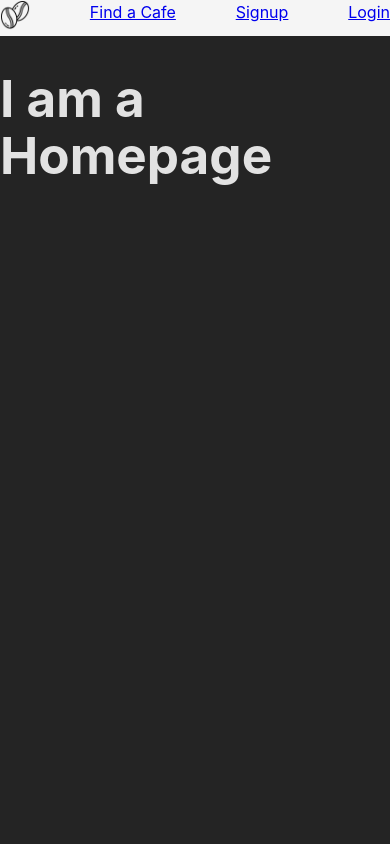
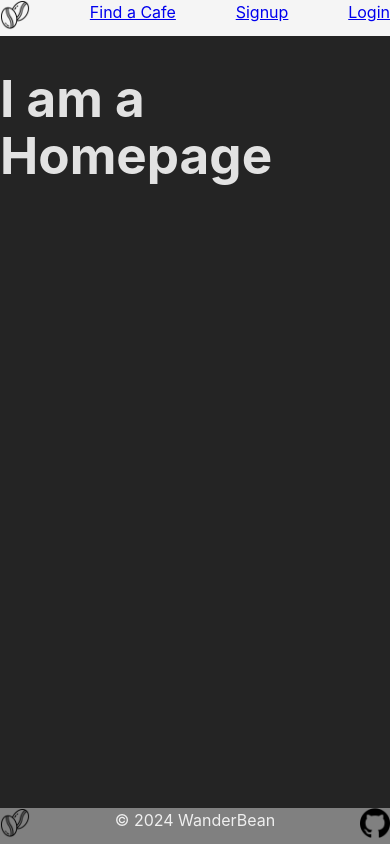
Before and after one commit to WanderBean/Wanderbean-Frontend, a React (Vite) app: page / in a window 390 px wide. Built offline with nearby package versions, Linux system fonts and the light colour scheme.

Commit message:
Add basic Footer - not responsive yet

```diff
--- a/src/App.css
+++ b/src/App.css
@@ -1,12 +1,28 @@
 .NavBar {
     width: 100vw;
-    display:flex;
+    display: flex;
     flex-direction: row;
-    align-items:flex-start;
+    align-items: flex-start;
     justify-content: space-between;
     background-color: whitesmoke;
 }
 
-.NavBar img{
-max-height: 30px;
+.NavBar img {
+    max-height: 30px;
 }
+
+.Footer {
+    position: absolute;
+    bottom: 0;
+    left: 0;
+    width: 100vw;
+    display: flex;
+    flex-direction: row;
+    align-items: flex-start;
+    justify-content: space-between;
+    background-color: gray;
+}
+
+.Footer img {
+    max-height: 30px;
+}
--- a/src/App.jsx
+++ b/src/App.jsx
@@ -16,6 +16,7 @@ import CafeListPage from "./pages/CafeListPage";
 
 // Import of all components
 import NavBar from "./components/Navbar";
+import Footer from "./components/Footer";
 
 function App() {
   return (
@@ -32,6 +33,7 @@ function App() {
         <Route path="/login" element={<LoginPage />} />
         <Route path="*" element={<NotFoundPage />} />
       </Routes>
+      <Footer />
     </>
   );
 }
--- a/src/components/Footer.jsx
+++ b/src/components/Footer.jsx
@@ -0,0 +1,16 @@
+import React from "react"
+import { Link } from "react-router-dom"
+import logo from "../img/coffee-beans.png"
+import github from "../img/github-logo.png"
+
+function Footer() {
+    return (
+        <div className="Footer">
+            <Link to="/"><img src={logo} alt="Wanderbeans Logo" /></Link>
+            <div>© 2024 WanderBean </div>
+            <Link to="https://github.com/WanderBean"><img src={github} alt="Github Logo" /></Link>
+        </div>
+    )
+}
+
+export default Footer
--- a/src/index.css
+++ b/src/index.css
@@ -11,7 +11,6 @@
   text-rendering: optimizeLegibility;
   -webkit-font-smoothing: antialiased;
   -moz-osx-font-smoothing: grayscale;
-
 }
 
 body {
```
Also changed, not shown: src/img/github-logo.png (added).
